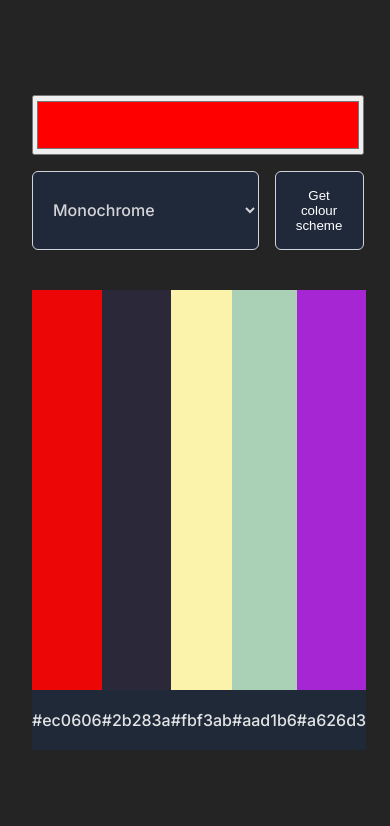
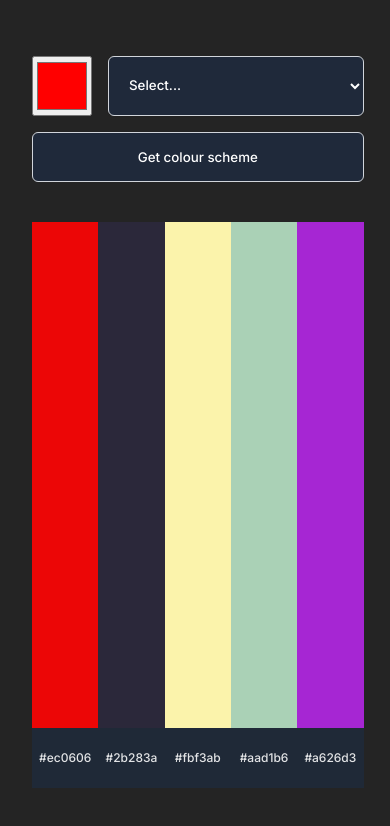
Before and after one commit to gregplumbly/scrimba-react-color-generator, a React (Vite) app: page / in a window 390 px wide. Shown: the top 826 px of the page. Built offline with nearby package versions, Linux system fonts and the light colour scheme.

Commit message:
tweaking responsive.

```diff
--- a/package.json
+++ b/package.json
@@ -10,6 +10,7 @@
     "preview": "vite preview"
   },
   "dependencies": {
+    "lucide-react": "^0.279.0",
     "react": "^18.2.0",
     "react-dom": "^18.2.0"
   },
--- a/src/App.css
+++ b/src/App.css
@@ -20,11 +20,11 @@
 }
 
 .colourDiv {
-  height: 400px;
+  height: 60vh;
 }
 
 .hexDiv {
-  /* width: 20%; */
+  font-size: 0.75rem;
   background-color: #1f2937;
   height: 60px;
   display: grid;
@@ -39,18 +39,16 @@ form {
 }
 
 .picker-input {
-  flex-grow: 1;
-  flex-basis: 160px;
+  flex-grow: 0;
+  flex-basis: 60px;
   align-self: center;
   height: 60px;
 }
 
 select {
-  color: #d5d4d8;
+  color: white;
   background-color: #3d4b60;
-  /* text-base/leading-6/font-normal */
   font-family: Inter;
-  font-size: 1rem;
   font-style: normal;
   font-weight: 400;
   line-height: 1.5rem; /* 150% */
@@ -65,6 +63,7 @@ select {
 }
 
 .btn-get-colours {
+  font-family: Inter;
   background: #1f293a;
   display: inline-flex;
   padding: 1rem 1rem;
--- a/src/App.jsx
+++ b/src/App.jsx
@@ -1,10 +1,6 @@
 import { useState } from 'react';
-
+import { Loader } from 'lucide-react';
 import './App.css';
-
-// TODO hook up the select form to the API
-// TODO style the select form and button
-// TODO display the hex codes for each colour
 
 function App() {
   const [colours, setColours] = useState([
@@ -15,13 +11,15 @@ function App() {
     '#a626d3',
   ]);
   const [seedColour, setSeedColour] = useState('#ff0000');
-  const [selectedOption, setSelectedOption] = useState('monochrome');
+  const [selectedOption, setSelectedOption] = useState('select');
+  const [loading, setLoading] = useState(false);
 
   const handleSelectChange = (event) => {
     setSelectedOption(event.target.value);
   };
 
   const requestColours = async () => {
+    setLoading(true);
     let formattedSeedColour = seedColour.substring(1);
     const res = await fetch(
       `https://www.thecolorapi.com/scheme?hex=${formattedSeedColour}&mode=${selectedOption}&count=5`,
@@ -29,6 +27,7 @@ function App() {
     const json = await res.json();
     const newColours = json.colors.map((colorObj) => colorObj.hex.value);
     setColours(newColours);
+    setLoading(false);
   };
 
   return (
@@ -64,6 +63,8 @@ function App() {
         <button className="btn-get-colours">Get colour scheme</button>
       </form>
 
+      {loading && <Loader size={48} fill="red" />}
+
       <div className="colours">
         {colours.map((colour, index) => (
           <div
```
Also changed, not shown: 1 other file (tests, documents, lock files or other folders).
